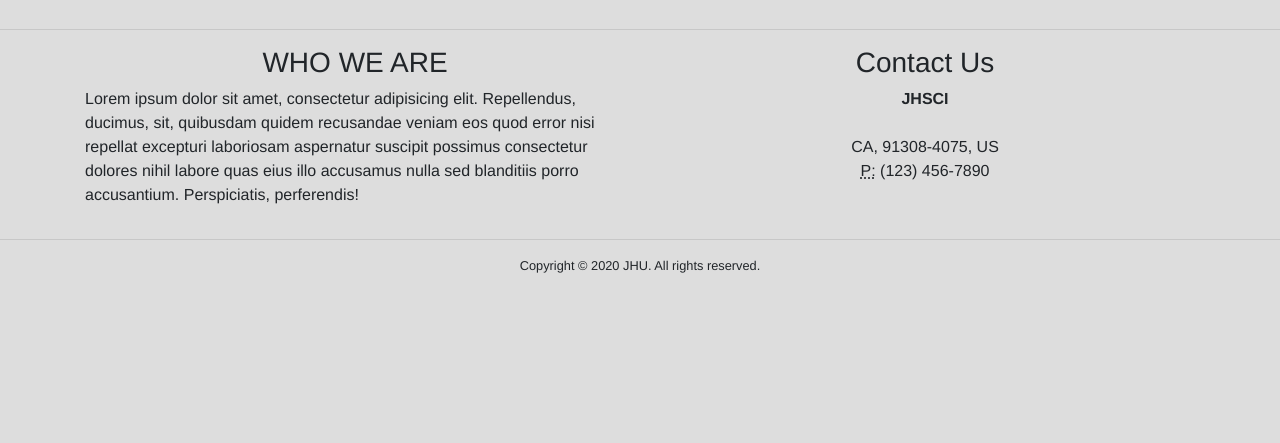
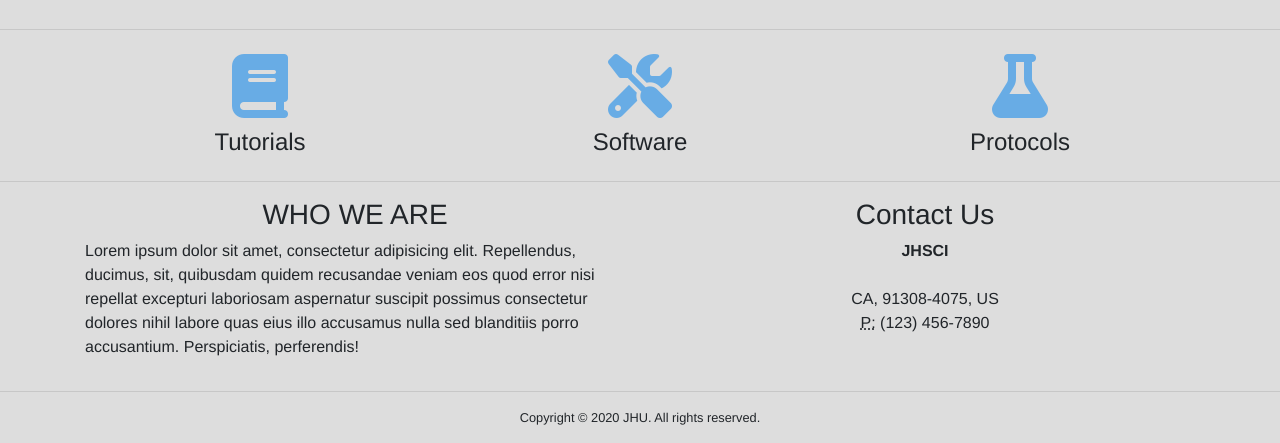
Before and after one commit to JHU-Single-Cell/JHU-Single-Cell.github.io, a plain HTML site: page index.html in a window 1280 px wide. Shown: the part 427-870 px from the top of the page. Before the commit the page ends 800 px from the top, so only its background shows below. Drawn offline with Linux system fonts and the light colour scheme.

Commit message:
Updateed index.html to include icon section (which was not ported from template)

```diff
--- a/index.html
+++ b/index.html
@@ -97,6 +97,25 @@
 	<!-- InstanceBeginEditable name="ExtendedFooter" -->
 	<hr>
     <div class="section">
+		 <div class="container">
+  		   <div class="row text-center">
+	    		<div class="col-xl-4 mt-2">
+					<i class="fas fa-book mainIcon"></i>
+				  <h4>Tutorials</h4>
+		  		</div>
+			 <div class="col-xl-4 mt-2">
+				  	<i class="fas fa-tools mainIcon"></i>
+					<h4>Software</h4>
+		  		</div>
+			 <div class="col-xl-4 mt-2">
+					<i class="fas fa-flask mainIcon"></i>
+			   <h4>Protocols</h4>
+	  		 </div>
+    	   </div>
+		 </div>
+	</div>
+	<hr>
+    <div class="section">
       <div class="container">
         <div class="row">
           <div class="col-md-6 col-12">
```
